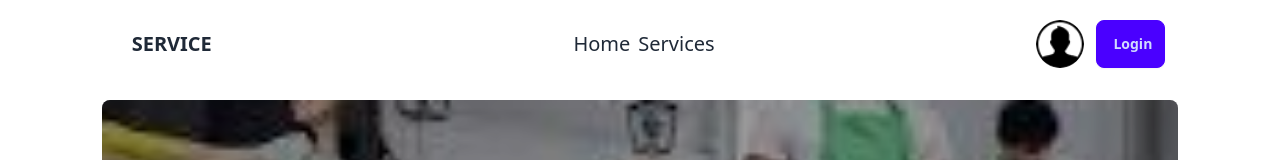
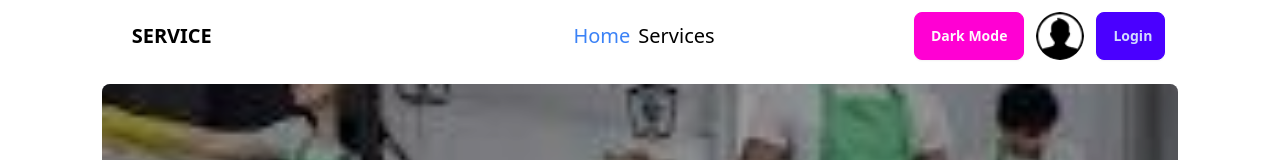
Before and after one commit to 09mehed/house-services, a React (Vite) app: page / in a window 1280 px wide. Shown: the top 160 px of the page. Built offline with nearby package versions, Linux system fonts and the light colour scheme; no server answers.

Commit message:
data theme is ok

```diff
--- a/index.html
+++ b/index.html
@@ -1,5 +1,5 @@
 <!doctype html>
-<html lang="en">
+<html lang="en" data-theme="light">
   <head>
     <meta charset="UTF-8" />
     <link rel="icon" type="image/svg+xml" href="/vite.svg" />
--- a/src/Components/Navbar.jsx
+++ b/src/Components/Navbar.jsx
@@ -5,37 +5,46 @@ import { Helmet } from 'react-helmet';
 import useAuth from './Hook/useAuth';
 
 const Navbar = () => {
-    const { user, handleSignOut } = useAuth()
+    const { user, handleSignOut, theme, toggleTheme } = useAuth()
     const [userPhoto, setUserPhoto] = useState(user?.photoURL || userIcon);
+    const [isOpen, setIsOpen] = useState(false);
+
+    const toggleDropdown = () => {
+        setIsOpen(prevState => !prevState);
+    };
 
     useEffect(() => {
         setUserPhoto(user?.photoURL || userIcon);
     }, [user])
 
     const links = <>
-        <NavLink className='text-xl mx-2' to='/'>Home</NavLink>
-        <NavLink className='text-xl' to='services'>Services</NavLink>
+        <NavLink className={({ isActive }) => isActive ? 'text-blue-500 text-xl ml-2' : 'text-black text-xl ml-2'} to='/'>Home</NavLink>
+        <NavLink className={({ isActive }) => isActive ? 'text-blue-500 text-xl ml-2' : 'text-black text-xl ml-2'} to='services'>Services</NavLink>
         {user && user.email && (
-            <div className="dropdown dropdown-hover text-2xl">
-                <label tabIndex={0} className="btn btn-ghost">
+            <div className="dropdown dropdown-end text-2xl">
+                <label onClick={toggleDropdown} tabIndex={0} className="btn btn-ghost text-xl ml-2">
                     Dashboard
                 </label>
-                <ul tabIndex={0} className="dropdown-content menu p-2 py-3 shadow bg-gray-100 rounded-box w-52 text-xl z-50">
-                    <NavLink to="addServices">Add Service</NavLink>
-                    <NavLink to="manageServices">Manage Service</NavLink>
-                    <NavLink to="booked-service">Booked Services</NavLink>
-                    <NavLink to="service-to-do">Services To Do</NavLink>
-                </ul>
+                {isOpen && (
+                    <ul tabIndex={0} className="dropdown-content menu p-2 py-3 shadow bg-gray-100 rounded-box w-52 text-xl z-50">
+                        <NavLink className={({ isActive }) => isActive ? 'text-blue-500 text-xl' : 'text-black text-xl'} to="addServices">Add Service</NavLink>
+                        <NavLink className={({ isActive }) => isActive ? 'text-blue-500 text-xl' : 'text-black text-xl'} to="manageServices">Manage Service</NavLink>
+                        <NavLink className={({ isActive }) => isActive ? 'text-blue-500 text-xl' : 'text-black text-xl'} to="booked-service">Booked Services</NavLink>
+                        <NavLink className={({ isActive }) => isActive ? 'text-blue-500 text-xl' : 'text-black text-xl'} to="service-to-do">Services To Do</NavLink>
+                    </ul>
+                )}
             </div>
         )}
     </>
 
     return (
-        <div className='w-10/12 mx-auto py-3'>
+        <div className={`bg-${theme == "light" ? "white" : "gray"} text-${theme == "light" ? "black" : "white"}`}>
+            {/* <div className='w-10/12 mx-auto'>
+            </div> */}
             <Helmet>
                 <title>Service Sharing | Home</title>
             </Helmet>
-            <div className="navbar bg-base-100 relative">
+            <div className="navbar w-10/12 mx-auto py-3 relative">
                 <div className="navbar-start">
                     <div className="dropdown">
                         <div tabIndex={0} role="button" className="btn btn-ghost lg:hidden">
@@ -64,7 +73,9 @@ const Navbar = () => {
                     {links}
                 </div>
                 <div className="navbar-end gap-3">
-                    {/* {links} */}
+                    <button onClick={toggleTheme} className="btn btn-secondary">
+                        {theme === "light" ? "Dark Mode" : "Light Mode"}
+                    </button>
                     {user && user?.email ? (
                         <div className="relative group">
                             <img
@@ -92,96 +103,3 @@ const Navbar = () => {
 };
 
 export default Navbar;
-
-
-// import React, { useContext, useEffect, useState } from 'react';
-// import { NavLink } from 'react-router-dom';
-// import userIcon from '../../assets/user.png'
-// import { AuthContext } from '../../authProvider/AuthProvider';
-// import { Helmet } from 'react-helmet';
-
-// const Header = () => {
-//     const { user, handleSignOut, theme, toggleTheme } = useContext(AuthContext)
-//     const [userPhoto, setUserPhoto] = useState(user?.photoURL || userIcon);
-
-//     useEffect(() => {
-//         setUserPhoto(user?.photoURL || userIcon);
-//     }, [user]);
-
-//     return (
-//         <div className={`bg-${theme == "light" ? "white" : "black"} text-${theme == "light" ? "black" : "white"} sticky top-0 z-50`}>
-//             <div className="navbar w-11/12 mx-auto py-5">
-//                 <Helmet>
-//                     <title>Movie Portal | Home</title>
-//                 </Helmet>
-//                 <div className="navbar-start">
-//                     <div className="dropdown">
-//                         <div tabIndex={0} role="button" className="btn btn-ghost lg:hidden">
-//                             <svg
-//                                 xmlns="http://www.w3.org/2000/svg"
-//                                 className="h-5 w-5"
-//                                 fill="none"
-//                                 viewBox="0 0 24 24"
-//                                 stroke="currentColor">
-//                                 <path
-//                                     strokeLinecap="round"
-//                                     strokeLinejoin="round"
-//                                     strokeWidth="2"
-//                                     d="M4 6h16M4 12h8m-8 6h16" />
-//                             </svg>
-//                         </div>
-//                         <ul
-//                             tabIndex={0}
-//                             className="menu menu-sm dropdown-content bg-base-100 rounded-box z-[1] mt-3 w-52 p-2 shadow">
-//                             <NavLink className={({ isActive }) => isActive ? "text-blue-500 pr-2" : "pr-2"} to='/' >Home</NavLink>
-//                             <NavLink to='allMovies' className={({ isActive }) => isActive ? "text-blue-500 pr-2" : "pr-2"}>All Movies</NavLink>
-//                             <NavLink to='favourite' className={({ isActive }) => isActive ? "text-blue-500 pr-2" : "pr-2"}>My Favorites</NavLink>
-//                             <NavLink to='/about' className={({ isActive }) => isActive ? "text-blue-500 pr-2" : "pr-2"}>About</NavLink>
-//                             <NavLink to='/addAMovie' className={({ isActive }) => isActive ? "text-blue-500 pr-2" : "pr-2"}>Add Movie</NavLink>
-//                         </ul>
-//                     </div>
-//                     <a className="text-2xl font-bold">MOVIE PORTAL</a>
-//                 </div>
-//                 <div className="navbar-center hidden lg:flex">
-//                     <ul className="menu menu-horizontal px-1 text-xl">
-//                         <NavLink className={({ isActive }) => isActive ? "text-blue-500 pr-2" : "pr-2"} to='/' >Home</NavLink>
-//                         <NavLink to='allMovies' className={({ isActive }) => isActive ? "text-blue-500 pr-2" : "pr-2"}>All Movies</NavLink>
-//                         <NavLink to='favourite' className={({ isActive }) => isActive ? "text-blue-500 pr-2" : "pr-2"}>My Favorites</NavLink>
-//                         <NavLink to='/about' className={({ isActive }) => isActive ? "text-blue-500 pr-2" : "pr-2"}>About</NavLink>
-//                         <NavLink to='/addAMovie' className={({ isActive }) => isActive ? "text-blue-500 pr-2" : "pr-2"}>Add Movie</NavLink>
-//                     </ul>
-//                 </div>
-//                 <div className="navbar-end gap-3">
-//                     <button onClick={toggleTheme} className="btn btn-secondary">
-//                         {theme === "light" ? "Dark Mode" : "Light Mode"}
-//                     </button>
-
-// {
-//     user && user?.email ? (
-//         <div className="relative group">
-//             <img
-//                 className="w-12 h-12 rounded-full cursor-pointer border-2 border-white"
-//                 src={userPhoto}
-//                 alt="User Profile"
-//             />
-//             <span className="absolute left-1/2 transform -translate-x-1/2 bottom-[-30px] bg-black text-white text-sm rounded-md py-1 px-3 opacity-0 group-hover:opacity-100 transition-opacity">
-//                 {user?.displayName || "User"}
-//             </span>
-//         </div>
-//     ) : (
-//     <img className="w-12 h-12 rounded-full" src={userIcon} alt="Default User Icon" />
-// )
-// }
-
-// {
-//     user && user?.email ? (<button onClick={handleSignOut} className="btn btn-primary">Log-Out</button>) : (<NavLink to='signin'>
-//         <button className="btn btn-primary pr-3">Login</button>
-//     </NavLink>)
-// }
-//                 </div>
-//             </div>
-//         </div>
-//     );
-// };
-
-// export default Header;
--- a/src/Components/Popular.jsx
+++ b/src/Components/Popular.jsx
@@ -2,9 +2,11 @@ import axios from 'axios';
 import React, { useEffect, useState } from 'react';
 import PopularCard from '../Pages/PopularCard';
 import { Link } from 'react-router-dom';
+import useAxiosSecure from './Hook/useAxiosSecure';
 
 const Popular = () => {
     const [service, setService] = useState([])
+    // const axiosSecure = useAxiosSecure()
 
     useEffect(() => {
         fetchAllService()
@@ -13,6 +15,7 @@ const Popular = () => {
     const fetchAllService = async () => {
         try {
             const { data } = await axios.get(`${import.meta.env.VITE_API_URL}/all-service`);
+            // const {data} = await axiosSecure.get(`/all-service`)
             setService(data);
         } catch (error) {
             console.error('Error fetching services:', error);
--- a/src/Providers/AuthProvider.jsx
+++ b/src/Providers/AuthProvider.jsx
@@ -9,6 +9,18 @@ const AuthProvider = ({children}) => {
     const [loading, setLoading] = useState(true)
     const [userProfile, setUserProfile] = useState(null)
     const googlProvider = new GoogleAuthProvider()
+    const [theme, setTheme] = useState("light");
+
+    const toggleTheme = () => {
+        // const newTheme = theme ? "black" : "#ffffff";
+        const newTheme = theme === "light" ? "dark" : "light";
+        setTheme(newTheme);
+        // return newTheme;
+    };
+
+    useEffect(() => {
+        document.documentElement.setAttribute("data-theme", theme);
+    }, [theme]);
 
     const handleRegisterUser = (email, password) => {
         setLoading(true)
@@ -36,17 +48,22 @@ const AuthProvider = ({children}) => {
     }
 
     useEffect(() => {
-        const unsubscribe = onAuthStateChanged(auth, async (currentUser) => {
+        const unsubscribe = onAuthStateChanged(auth,  (currentUser) => {
+            setUser(currentUser)
+            if(currentUser?.email){
+                axios.post(`${import.meta.env.VITE_API_URL}/jwt`, {email: currentUser?.email}, {withCredentials: true})
+                .then(res => {
+                    console.log(res.data);
+                    setLoading(false)
+                })
+            }else{
+                axios.post(`${import.meta.env.VITE_API_URL}/logout`,{}, {withCredentials: true})
+                .then(res => {
+                    console.log(res.data);
+                    setLoading(false)
+                })
+            }
 
-            if(currentUser?.email){
-                setUser(currentUser)
-                const {data} = await axios.post(`${import.meta.env.VITE_API_URL}/jwt`, {email: currentUser?.email}, {withCredentials: true})
-            }else{
-                setUser(currentUser)
-                const {data} = await axios.get(`${import.meta.env.VITE_API_URL}/logout`, {withCredentials: true})
-                console.log(data);
-            }
-            setLoading(false)
         })
         return (() => {
             unsubscribe()
@@ -62,7 +79,9 @@ const AuthProvider = ({children}) => {
         handleSignOut,
         handleGoogleLogin,
         manageProfile,
-        userProfile
+        userProfile,
+        theme,
+        toggleTheme
     }
 
     return (
--- a/src/router/router.jsx
+++ b/src/router/router.jsx
@@ -11,7 +11,6 @@ import ServiceDetails from "../Pages/ServiceDetails";
 import BookDetails from "../Pages/BookDetails";
 import ManageServices from "../Pages/ManageServices";
 import UpdateService from "../Pages/UpdateService";
-import { param } from "framer-motion/client";
 import BookedService from "../Pages/BookedService";
 import ServiceToDo from "../Pages/ServiceToDo";
 import PrivateRoute from "./PrivateRoute";
```
